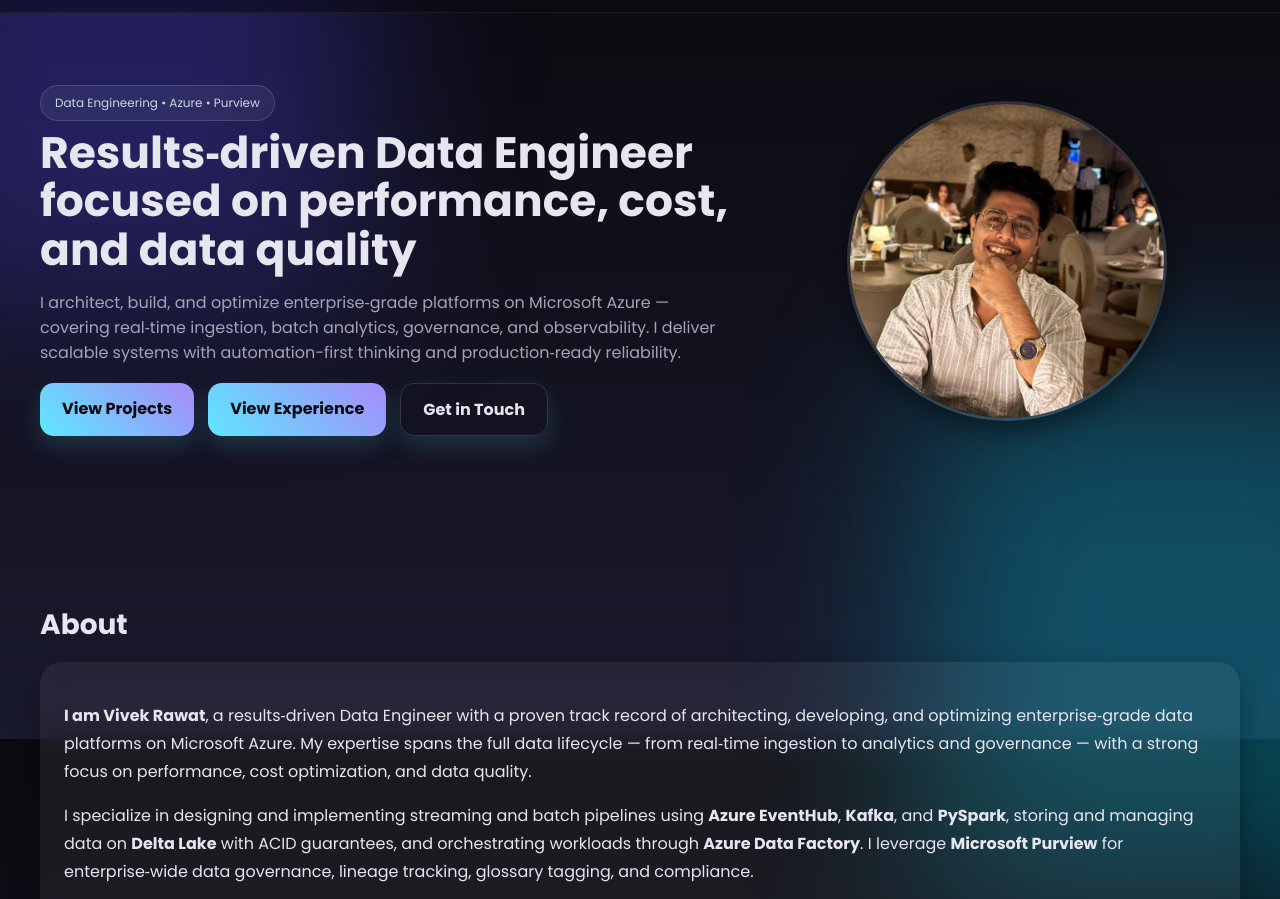
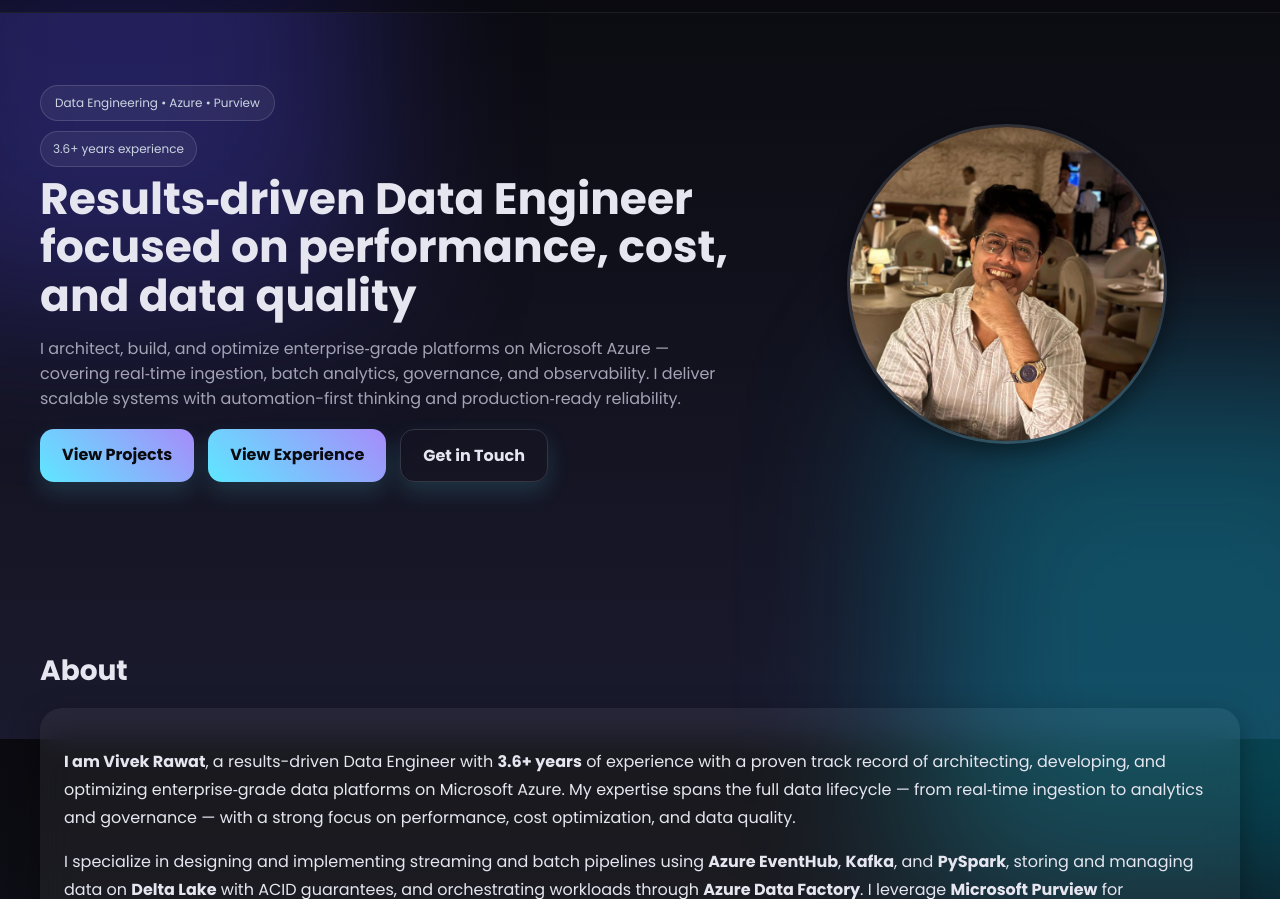
Before and after one commit to this-vivek/portfolio, a plain HTML site: page index.html in a window 1280 px wide. Shown: the part 61-960 px from the top of the page. Drawn offline with Linux system fonts and the light colour scheme.

Commit message:
Update index.html

```diff
--- a/index.html
+++ b/index.html
@@ -172,7 +172,12 @@
   body{ scroll-snap-type:none; }
   [data-parallax]{ transform:none !important; }
 }
-
+.stats{display:flex;gap:10px;flex-wrap:wrap;margin-top:10px}
+.stat-chip{
+  padding:8px 12px;border-radius:999px;
+  border:1px solid var(--glass-stroke);background:var(--glass-bg);
+  color:#cbd5e1;font-size:12px;backdrop-filter:blur(var(--card-blur))
+}
   </style>
 </head>
 <body>
@@ -200,6 +205,9 @@
     <div class="hero">
       <div>
         <span class="pill">Data Engineering • Azure • Purview</span>
+        <div class="stats">
+          <div class="stat-chip"><span data-exp></span> experience</div>
+        </div>
         <h1>Results‑driven Data Engineer focused on performance, cost, and data quality</h1>
         <p>I architect, build, and optimize enterprise‑grade platforms on Microsoft Azure — covering real‑time ingestion, batch analytics, governance, and observability. I deliver scalable systems with automation-first thinking and production‑ready reliability.</p>
         <div class="cta">
@@ -224,7 +232,7 @@
     </div>
     <div class="section-body">
       <article class="card reveal" style="padding:24px; line-height:1.75">
-        <p><strong>I am Vivek Rawat</strong>, a results‑driven Data Engineer with a proven track record of architecting, developing, and optimizing enterprise‑grade data platforms on Microsoft Azure. My expertise spans the full data lifecycle — from real‑time ingestion to analytics and governance — with a strong focus on performance, cost optimization, and data quality.</p>
+        <p><strong>I am Vivek Rawat</strong>, a results-driven Data Engineer with <strong><span data-exp></span></strong> of experience with a proven track record of architecting, developing, and optimizing enterprise‑grade data platforms on Microsoft Azure. My expertise spans the full data lifecycle — from real‑time ingestion to analytics and governance — with a strong focus on performance, cost optimization, and data quality.</p>
         <p>I specialize in designing and implementing streaming and batch pipelines using <strong>Azure EventHub</strong>, <strong>Kafka</strong>, and <strong>PySpark</strong>, storing and managing data on <strong>Delta Lake</strong> with ACID guarantees, and orchestrating workloads through <strong>Azure Data Factory</strong>. I leverage <strong>Microsoft Purview</strong> for enterprise‑wide data governance, lineage tracking, glossary tagging, and compliance.</p>
         <p>I am deeply committed to coding best practices, delivery excellence, and operational reliability. My work philosophy is centered on automation, observability, and scalability, ensuring that data systems meet current business needs and can adapt to future growth. I thrive in hybrid/remote environments, collaborate closely with stakeholders, and take ownership from concept to production deployment.</p>
       </article>
@@ -254,7 +262,7 @@
 <!-- EXPERIENCE -->
 <section id="experience" class="section container expanded">
   <div class="section-head">
-    <h2>Experience</h2>
+    <h2>Experience <span class="muted">— <span data-exp></span></span></h2>
     <button class="toggle" data-target="#experience">Toggle <span class="chev">▾</span></button>
   </div>
   <div class="section-body">
@@ -435,6 +443,13 @@
   window.addEventListener('scroll', onScroll, {passive:true});
   loop();
 })();
+    (function(){
+  const start = new Date('2022-01-01'); // your career start
+  const yrs = (Date.now() - start) / (1000*60*60*24*365.25);
+  const label = (Math.floor(yrs*10)/10).toFixed(1) + '+ years';
+  document.querySelectorAll('[data-exp]').forEach(el => el.textContent = label);
+})();
+
   </script>
 </body>
 </html>
```
